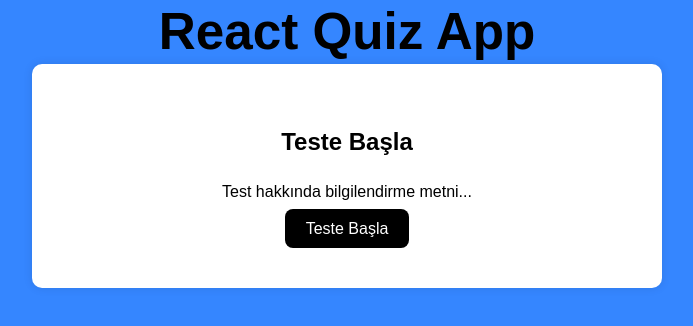
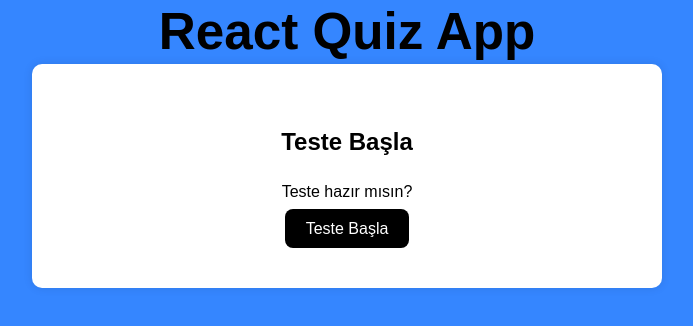
Before and after one commit to halildemirtas/Quizappv3, a React (Vite) app: page / in a window 1280 px wide. Shown: the top 326 px of the page, without its empty margins (293-986 px from the left). Built offline with nearby package versions, Linux system fonts and the light colour scheme.

Commit message:
Update Quiz.jsx

```diff
--- a/src/components/Quiz.jsx
+++ b/src/components/Quiz.jsx
@@ -76,7 +76,7 @@ const Quiz = ({ questions }) => {
             {!quizStarted ? (
                 <div className="quiz-start">
                     <h2>Teste Başla</h2>
-                    <p>Test hakkında bilgilendirme metni...</p>
+                    <p>Teste hazır mısın?</p>
                     <StartButton onClick={startQuiz} />
                 </div>
             ) : currentQuestionIndex < questions.length ? (
```
